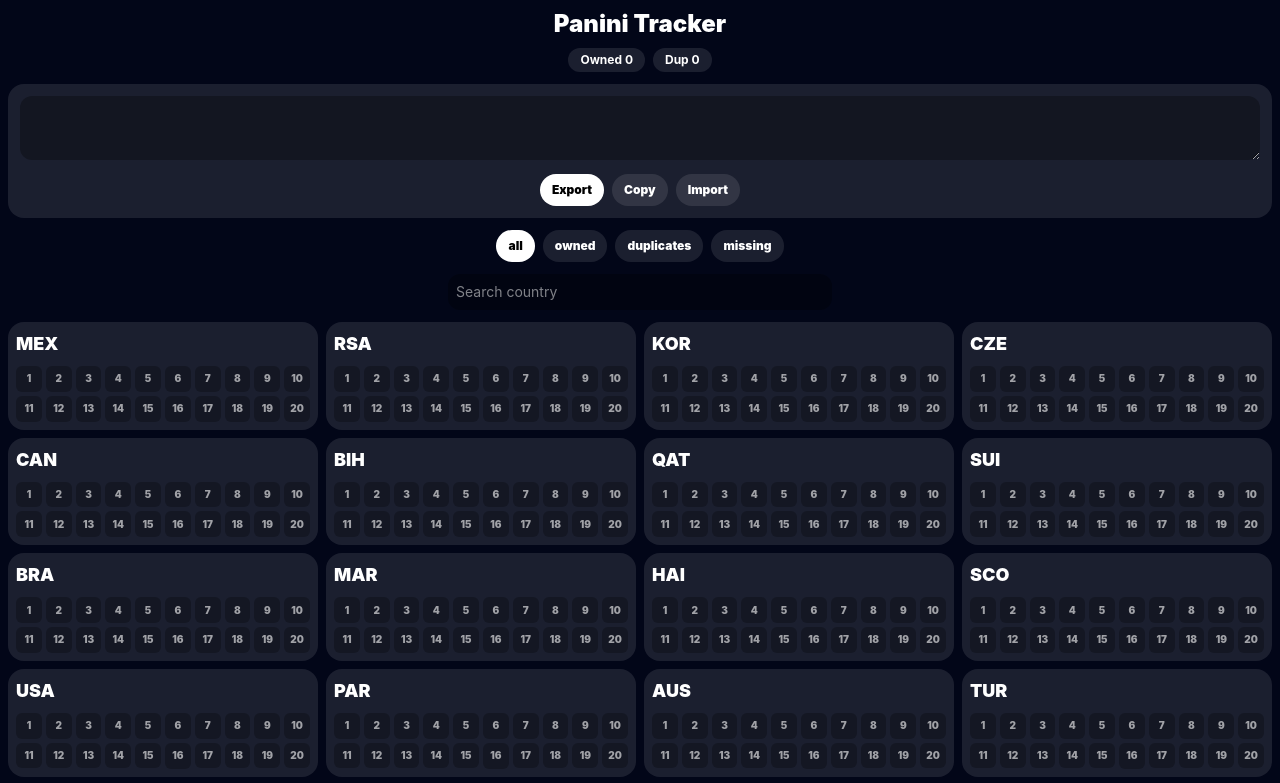
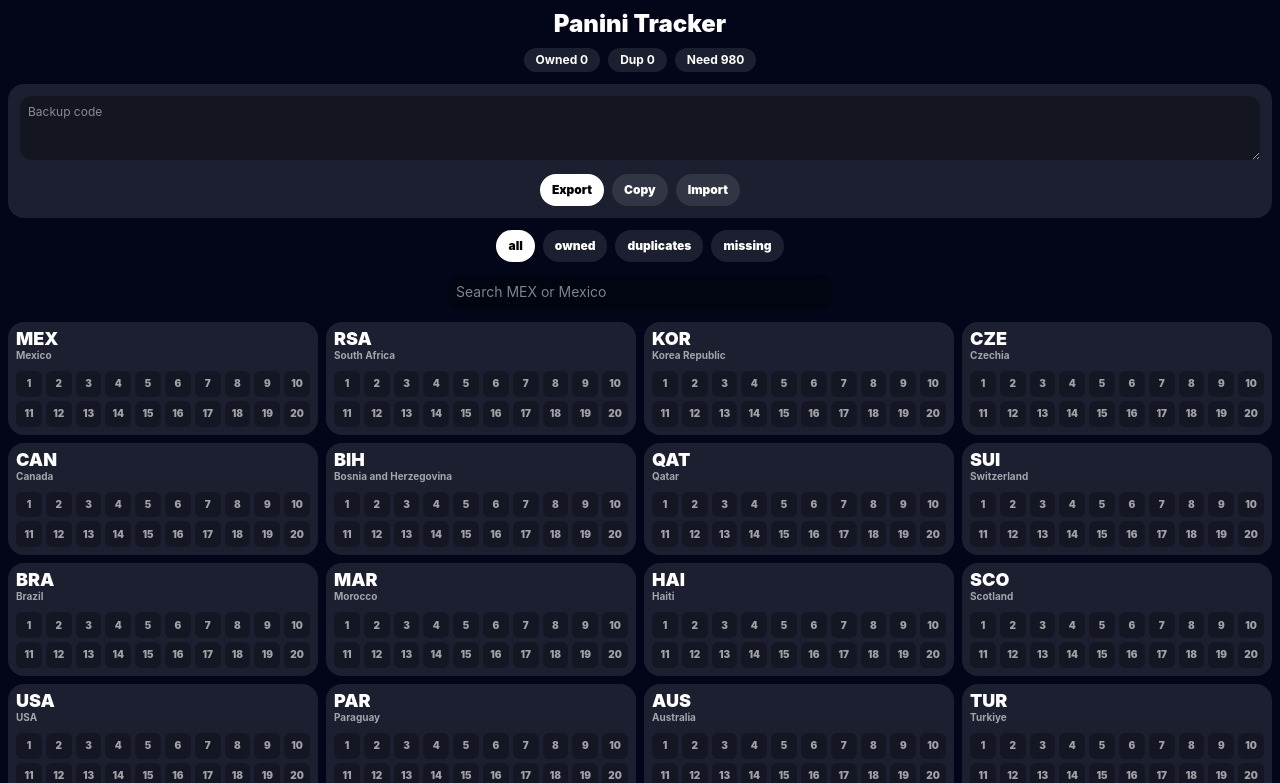
Before and after one commit to vojinstefanovic111-bit/panini-worldcup-tracker, a React (Vite) app: page / in a window 1280 px wide. Shown: the top 783 px of the page. Built offline with nearby package versions, Linux system fonts and the light colour scheme.

Commit message:
Fix search with stable country IDs and full names

```diff
--- a/src/App.jsx
+++ b/src/App.jsx
@@ -1,6 +1,21 @@
 import React,{useEffect,useState}from 'react'
 
-const teams=['MEX','RSA','KOR','CZE','CAN','BIH','QAT','SUI','BRA','MAR','HAI','SCO','USA','PAR','AUS','TUR','GER','CUW','CIV','ECU','NED','JPN','SWE','TUN','BEL','EGY','IRN','NZL','ESP','CPV','KSA','URU','FRA','SEN','IRQ','NOR','ARG','ALG','AUT','JOR','POR','COD','UZB','COL','ENG','CRO','GHA','PAN','FWC']
+const countries=[
+ {code:'MEX',name:'Mexico'},{code:'RSA',name:'South Africa'},{code:'KOR',name:'Korea Republic'},{code:'CZE',name:'Czechia'},
+ {code:'CAN',name:'Canada'},{code:'BIH',name:'Bosnia and Herzegovina'},{code:'QAT',name:'Qatar'},{code:'SUI',name:'Switzerland'},
+ {code:'BRA',name:'Brazil'},{code:'MAR',name:'Morocco'},{code:'HAI',name:'Haiti'},{code:'SCO',name:'Scotland'},
+ {code:'USA',name:'USA'},{code:'PAR',name:'Paraguay'},{code:'AUS',name:'Australia'},{code:'TUR',name:'Turkiye'},
+ {code:'GER',name:'Germany'},{code:'CUW',name:'Curacao'},{code:'CIV',name:'Cote d Ivoire'},{code:'ECU',name:'Ecuador'},
+ {code:'NED',name:'Netherlands'},{code:'JPN',name:'Japan'},{code:'SWE',name:'Sweden'},{code:'TUN',name:'Tunisia'},
+ {code:'BEL',name:'Belgium'},{code:'EGY',name:'Egypt'},{code:'IRN',name:'IR Iran'},{code:'NZL',name:'New Zealand'},
+ {code:'ESP',name:'Spain'},{code:'CPV',name:'Cabo Verde'},{code:'KSA',name:'Saudi Arabia'},{code:'URU',name:'Uruguay'},
+ {code:'FRA',name:'France'},{code:'SEN',name:'Senegal'},{code:'IRQ',name:'Iraq'},{code:'NOR',name:'Norway'},
+ {code:'ARG',name:'Argentina'},{code:'ALG',name:'Algeria'},{code:'AUT',name:'Austria'},{code:'JOR',name:'Jordan'},
+ {code:'POR',name:'Portugal'},{code:'COD',name:'Congo DR'},{code:'UZB',name:'Uzbekistan'},{code:'COL',name:'Colombia'},
+ {code:'ENG',name:'England'},{code:'CRO',name:'Croatia'},{code:'GHA',name:'Ghana'},{code:'PAN',name:'Panama'},
+ {code:'FWC',name:'World Cup 26 Specials'}
+]
+
 const STORAGE='panini-tracker'
 const PER=20
 const chars='0123456789abcdefghijklmnopqrstuvwxyzABCDEFGHIJKLMNOPQRSTUVWXYZ-_'
@@ -17,20 +32,25 @@
 function decode(str,total){
  const out=[]
  for(const ch of str){
-  const n=Math.max(0,chars.indexOf(ch))
+  const n=chars.indexOf(ch)
+  if(n<0) continue
   out.push(n%4,Math.floor(n/4)%4,Math.floor(n/16)%4)
  }
  return out.slice(0,total)
 }
 
 export default function App(){
- const total=teams.length*PER
+ const total=countries.length*PER
  const [data,setData]=useState(()=>JSON.parse(localStorage.getItem(STORAGE)||'{}'))
  const [view,setView]=useState('all')
  const [search,setSearch]=useState('')
  const [backup,setBackup]=useState('')
 
  useEffect(()=>localStorage.setItem(STORAGE,JSON.stringify(data)),[data])
+
+ function stickerId(countryIndex,number){
+  return countryIndex*PER+number
+ }
 
  function tap(id){
   setData(v=>{
@@ -56,9 +76,11 @@
 
  const owned=Object.values(data).filter(v=>v>0).length
  const dup=Object.values(data).reduce((a,b)=>a+Math.max(0,b-1),0)
- const visibleTeams=teams
-  .map((team,index)=>({team,index}))
-  .filter(({team})=>team.toLowerCase().includes(search.toLowerCase()))
+ const need=total-owned
+ const q=search.trim().toLowerCase()
+ const visibleCountries=countries
+  .map((country,index)=>({...country,index}))
+  .filter(country=>!q||country.code.toLowerCase().includes(q)||country.name.toLowerCase().includes(q))
 
  return <div className='min-h-screen bg-slate-950 text-white p-2'>
   <h1 className='text-2xl font-black text-center mb-2'>Panini Tracker</h1>
@@ -66,11 +88,12 @@
   <div className='flex flex-wrap justify-center gap-2 mb-3 text-xs font-bold'>
    <span className='bg-white/10 px-3 py-1 rounded-full'>Owned {owned}</span>
    <span className='bg-white/10 px-3 py-1 rounded-full'>Dup {dup}</span>
+   <span className='bg-white/10 px-3 py-1 rounded-full'>Need {need}</span>
   </div>
 
   <div className='bg-white/10 rounded-2xl p-3 mb-3'>
-   <textarea value={backup} onChange={e=>setBackup(e.target.value)} className='w-full h-16 bg-black/30 rounded-xl p-2 text-xs'/>
-   <div className='flex gap-2 justify-center mt-2 text-xs font-black'>
+   <textarea value={backup} onChange={e=>setBackup(e.target.value)} placeholder='Backup code' className='w-full h-16 bg-black/30 rounded-xl p-2 text-xs'/>
+   <div className='flex gap-2 justify-center mt-2 text-xs font-black flex-wrap'>
     <button onClick={exportBackup} className='bg-white text-black px-3 py-2 rounded-full'>Export</button>
     <button onClick={()=>navigator.clipboard.writeText(backup)} className='bg-white/10 px-3 py-2 rounded-full'>Copy</button>
     <button onClick={importBackup} className='bg-white/10 px-3 py-2 rounded-full'>Import</button>
@@ -81,12 +104,12 @@
    {['all','owned','duplicates','missing'].map(v=><button key={v} onClick={()=>setView(v)} className={`px-3 py-2 rounded-full ${view===v?'bg-white text-black':'bg-white/10'}`}>{v}</button>)}
   </div>
 
-  <input value={search} onChange={e=>setSearch(e.target.value)} placeholder='Search country' className='w-full max-w-sm block mx-auto mb-3 bg-black/30 rounded-xl p-2 text-sm'/>
+  <input value={search} onChange={e=>setSearch(e.target.value)} placeholder='Search MEX or Mexico' className='w-full max-w-sm block mx-auto mb-3 bg-black/30 rounded-xl p-2 text-sm'/>
 
   <div className='grid gap-2 sm:grid-cols-2 lg:grid-cols-3 xl:grid-cols-4'>
-   {visibleTeams.map(({team,index})=>{
+   {visibleCountries.map(country=>{
     const nums=[...Array(PER)].map((_,i)=>i+1).filter(n=>{
-      const c=data[index*PER+n]||0
+      const c=data[stickerId(country.index,n)]||0
       if(view==='owned') return c>0
       if(view==='duplicates') return c>1
       if(view==='missing') return c===0
@@ -95,13 +118,16 @@
 
     if(!nums.length) return null
 
-    return <div key={team} className='bg-white/10 rounded-2xl p-2'>
-      <div className='flex justify-between mb-2'>
-       <h2 className='text-lg font-black'>{team}</h2>
+    return <div key={country.code} className='bg-white/10 rounded-2xl p-2'>
+      <div className='flex justify-between mb-2 items-center gap-2'>
+       <div>
+        <h2 className='text-lg font-black leading-none'>{country.code}</h2>
+        <p className='text-[10px] text-white/60 font-bold'>{country.name}</p>
+       </div>
       </div>
       <div className='grid grid-cols-10 gap-1'>
        {nums.map(n=>{
-        const id=index*PER+n
+        const id=stickerId(country.index,n)
         const c=data[id]||0
         return <button key={n} onClick={()=>tap(id)} className={`aspect-square rounded-md text-[10px] font-black relative ${c>1?'bg-yellow-300 text-black':c===1?'bg-white text-black':'bg-black/25 text-white/60'}`}>
          {n}
```
